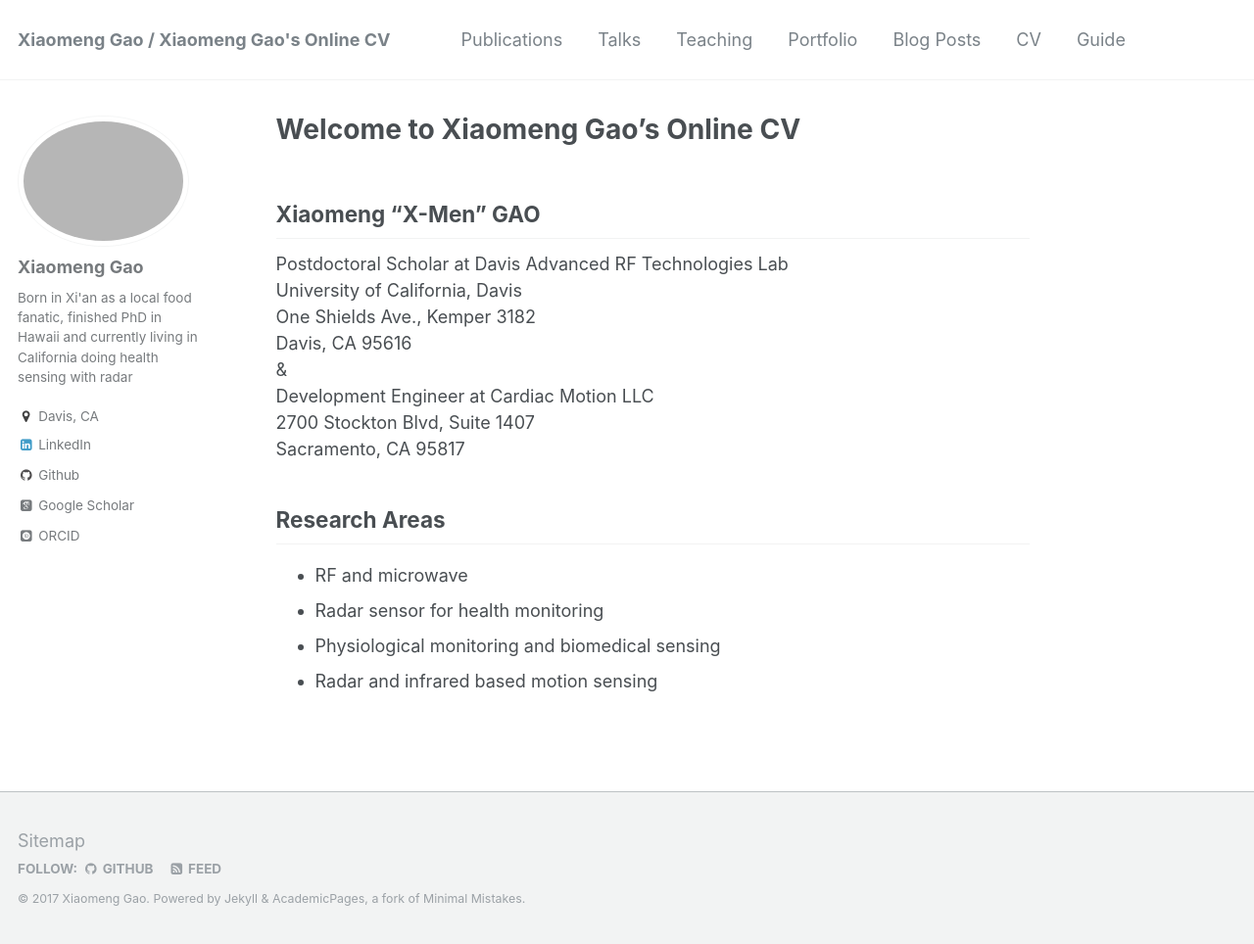
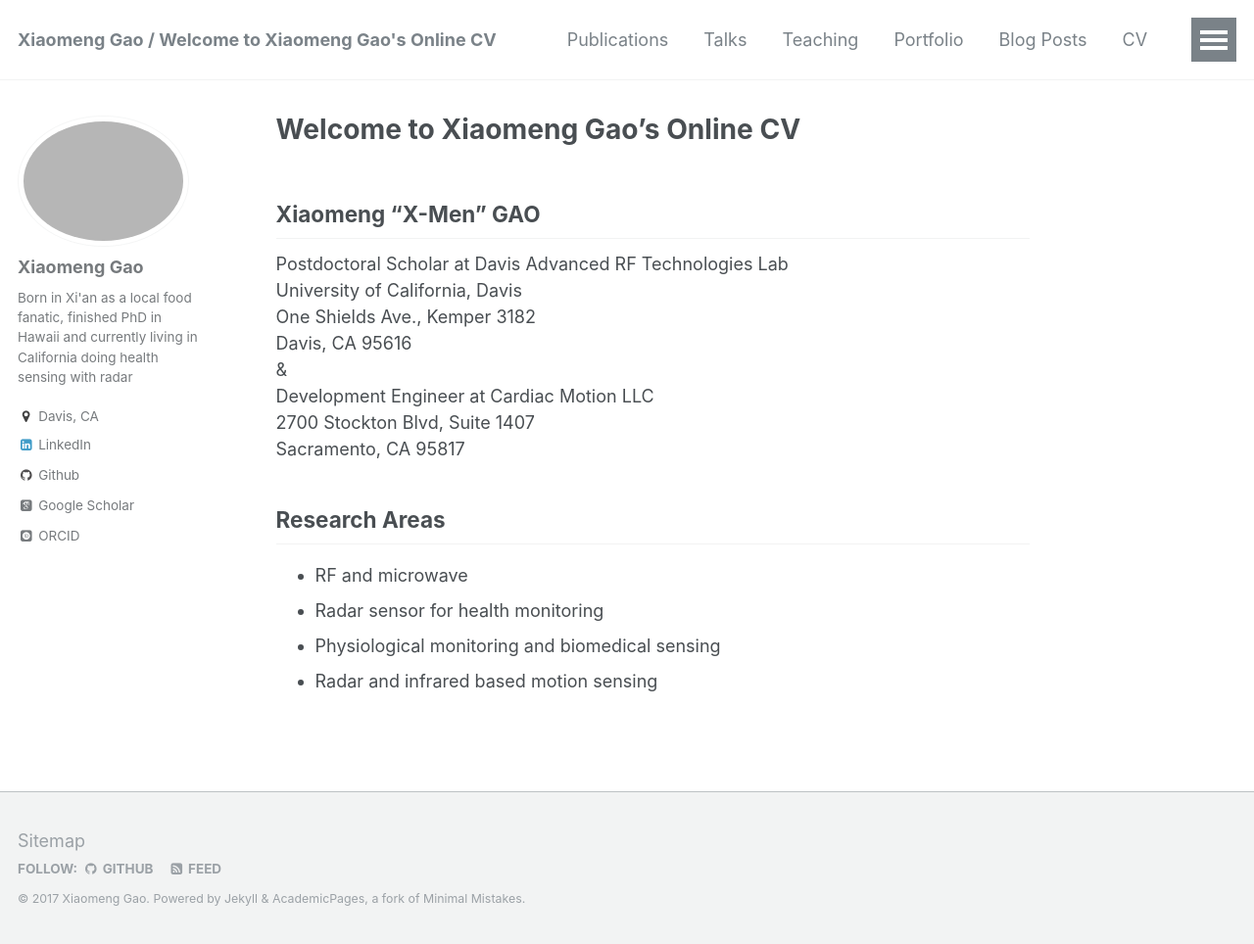
Before and after one commit to x-mengao/x-mengao.github.io, a Jekyll site: the page built from _pages/about.md, in a window 1280 px wide and 964 px high. Shown: the whole window at 98% size. Built offline with Jekyll 4.4.1, drawn with Linux system fonts in a browser that asks for light colours; some web fonts are replaced.

Commit message:
Update _config.yml

```diff
--- a/_config.yml
+++ b/_config.yml
@@ -7,7 +7,7 @@
 
 # Site Settings
 locale                   : "en-US"
-title                    : "Xiaomeng Gao / Xiaomeng Gao's Online CV"
+title                    : "Xiaomeng Gao / Welcome to Xiaomeng Gao's Online CV"
 title_separator          : "-"
 name                     : &name "Xiaomeng Gao"
 description              : &description "personal description"
```
